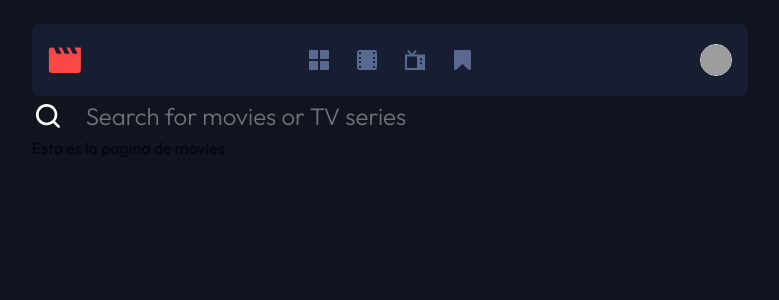
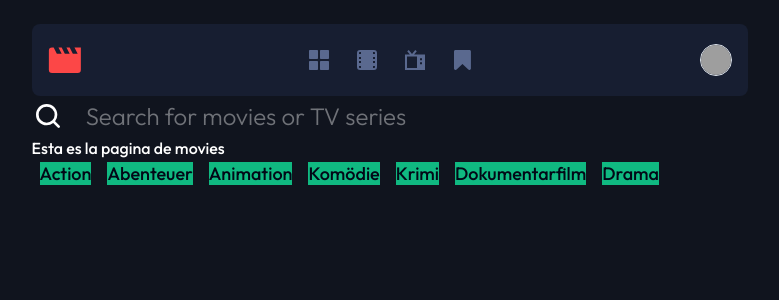
Before and after one commit to JamesBarr456/entertaiment-app, a Next.js app: page /movies in a window 1280 px wide. Shown: the top 300 px of the page, without its empty margins (250-1029 px from the left). Built offline with nearby package versions, Linux system fonts and the light colour scheme; grey boxes are pictures that could not be loaded.

Commit message:
carpetas y algo mas

```diff
--- a/src/app/(dashboard)/home/page.tsx
+++ /dev/null
@@ -1,7 +0,0 @@
-export default function HomePage() {
-  return (
-    <div>
-      <h1>Hello Page Home</h1>
-    </div>
-  );
-}
--- a/src/app/(dashboard)/movies/page.tsx
+++ b/src/app/(dashboard)/movies/page.tsx
@@ -1,4 +1,6 @@
 //Con esto se puede traer ya la pelicula
+
+import { GridGenres } from "@/components";
 
 // import Image from "next/image";
 
@@ -14,13 +16,44 @@
 
 //   return data;
 // };
+const genres = [
+  {
+    id: 28,
+    name: "Action",
+  },
+  {
+    id: 12,
+    name: "Abenteuer",
+  },
+  {
+    id: 16,
+    name: "Animation",
+  },
+  {
+    id: 35,
+    name: "Komödie",
+  },
+  {
+    id: 80,
+    name: "Krimi",
+  },
+  {
+    id: 99,
+    name: "Dokumentarfilm",
+  },
+  {
+    id: 18,
+    name: "Drama",
+  },
+];
 
 export default async function MoviesPage() {
   // const movies = await getMovies();
   // const URL_IMAGE = "https://image.tmdb.org/t/p/original";
   return (
     <div>
-      <h1>Esta es la pagina de movies </h1>
+      <h1 className="text-white">Esta es la pagina de movies </h1>
+      <GridGenres array={genres} />
       {/* <Image
         src={`${URL_IMAGE}${movies.poster_path}`}
         alt="pelicula"
--- a/src/app/not-found.tsx
+++ b/src/app/not-found.tsx
@@ -5,19 +5,19 @@ import React from "react";
 export default function NotFound() {
   return (
     <>
-      <main className="h-screen w-full flex flex-col justify-center items-center bg-[#1A2238]">
-        <h1 className="text-9xl font-extrabold text-white tracking-widest">
+      <main className="flex h-screen w-full flex-col items-center justify-center bg-[#1A2238]">
+        <h1 className="text-9xl font-extrabold tracking-widest text-white">
           404
         </h1>
-        <div className="bg-[#FF6A3D] px-2 text-sm rounded rotate-12 absolute">
+        <div className="absolute rotate-12 rounded bg-[#FF6A3D] px-2 text-sm">
           Page Not Found
         </div>
         <button className="mt-5">
-          <div className="relative inline-block text-sm font-medium text-[#FF6A3D] group active:text-orange-500 focus:outline-none focus:ring">
-            <span className="absolute inset-0 transition-transform translate-x-0.5 translate-y-0.5 bg-[#FF6A3D] group-hover:translate-y-0 group-hover:translate-x-0"></span>
+          <div className="group relative inline-block text-sm font-medium text-[#FF6A3D] focus:outline-none focus:ring active:text-orange-500">
+            <span className="absolute inset-0 translate-x-0.5 translate-y-0.5 bg-[#FF6A3D] transition-transform group-hover:translate-x-0 group-hover:translate-y-0"></span>
 
-            <span className="relative block px-8 py-3 bg-[#1A2238] border border-current">
-              <Link href="/home">Go Home</Link>
+            <span className="relative block border border-current bg-[#1A2238] px-8 py-3">
+              <Link href="/">Go Home</Link>
             </span>
           </div>
         </button>
--- a/src/app/page.tsx
+++ /dev/null
@@ -1,5 +0,0 @@
-import { redirect } from "next/navigation";
-
-export default function Page() {
-  redirect("/home");
-}
--- /dev/null
+++ b/src/components/genre/CardGenre.tsx
@@ -0,0 +1,15 @@
+import Link from "next/link";
+
+export const CardGenre = ({ id, name }) => {
+  return (
+    <>
+      <Link
+        href={``}
+        // onClick={() => console.log(`Pronto te enviare a un genero ${name}`)}
+        className="m-2 h-44 w-44 bg-emerald-500 text-center text-lg"
+      >
+        {name}
+      </Link>
+    </>
+  );
+};
--- /dev/null
+++ b/src/components/genre/GridGenres.tsx
@@ -0,0 +1,19 @@
+import { CardGenre } from "./CardGenre";
+
+interface Genre {
+  id: number;
+  name: string;
+}
+type Props = {
+  array: Genre[];
+};
+
+export const GridGenres: React.FC<Props> = ({ array }) => {
+  return (
+    <>
+      {array.map((genre) => (
+        <CardGenre key={genre.id} {...genre} />
+      ))}
+    </>
+  );
+};
--- a/src/components/index.ts
+++ b/src/components/index.ts
@@ -1,3 +1,4 @@
+export { GridGenres } from "./genre/GridGenres";
 export { CatalogueMovies } from "./CatalogueMovies";
 export { CarouselMovies } from "./CarouselMovies";
 export { SearchBar } from "./SearchBar";
--- a/src/middleware.ts
+++ b/src/middleware.ts
@@ -1,5 +1,5 @@
 export { default } from "next-auth/middleware";
 
 export const config = {
-  matcher: ["/movies", "/tv-series", "/bookmarked", "/home"],
+  matcher: ["/movies", "/tv-series", "/bookmarked", "/"],
 };
```
